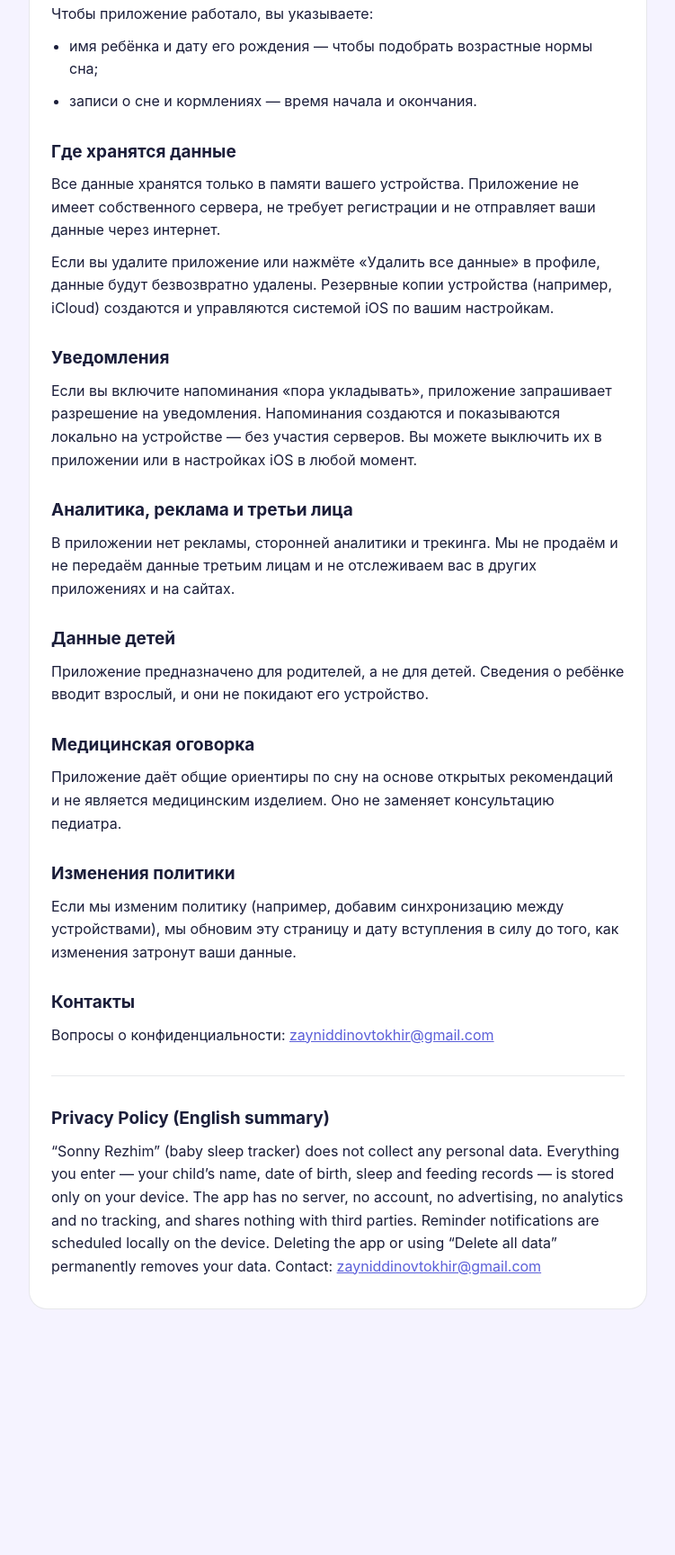
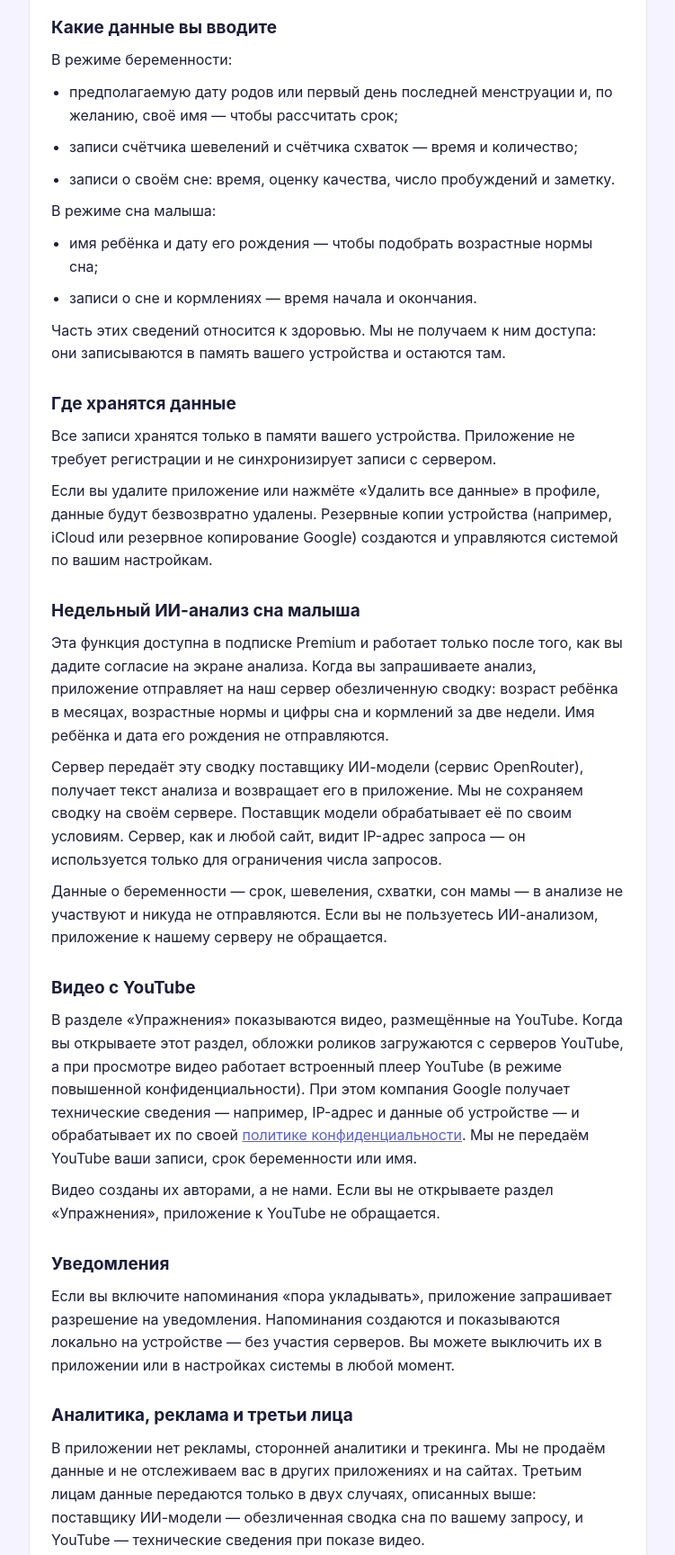
Before and after one commit to Zayn1ddinov/baby-sleep-privacy, a plain HTML site: page index.html in a window 1280 px wide. Shown: the part 305-2033 px from the top of the page at 90% size, without its empty margins (264-1015 px from the left). Before the commit the page ends 1824 px from the top, so only its background shows below. Drawn offline with Linux system fonts and the light colour scheme.

Commit message:
Политика конфиденциальности: режим беременности, ИИ-анализ, видео с YouTube
Co-Authored-By: Claude Fable 5.2 <noreply@anthropic.com>
Claude-Session: https://claude.ai/code/session_01SD3mD29Xo6qFz8a8j19Vsn

```diff
--- a/index.html
+++ b/index.html
@@ -46,53 +46,102 @@
 <main>
   <div class="card">
     <h1>Политика конфиденциальности</h1>
-    <p class="muted">Приложение «Сонный режим» · действует с 18 октября 2026 г.</p>
+    <p class="muted">Приложение «Сонный режим» · действует с 13 ноября 2026 г.</p>
 
     <div class="summary">
-      <strong>Коротко:</strong> мы не собираем, не храним на серверах и не передаём никаким третьим лицам ваши данные.
-      Всё, что вы вводите в приложение, остаётся только на вашем устройстве.
+      <strong>Коротко:</strong> всё, что вы записываете в приложении, хранится только на вашем устройстве.
+      Мы не требуем регистрации, не показываем рекламу и не продаём данные. С устройства данные уходят
+      в двух случаях: когда вы сами включаете недельный ИИ-анализ сна и когда открываете раздел с видео YouTube.
+      Оба случая описаны ниже.
     </div>
 
     <h2>Какие данные вы вводите</h2>
-    <p>Чтобы приложение работало, вы указываете:</p>
+    <p>В режиме беременности:</p>
+    <ul>
+      <li>предполагаемую дату родов или первый день последней менструации и, по желанию, своё имя — чтобы рассчитать срок;</li>
+      <li>записи счётчика шевелений и счётчика схваток — время и количество;</li>
+      <li>записи о своём сне: время, оценку качества, число пробуждений и заметку.</li>
+    </ul>
+    <p>В режиме сна малыша:</p>
     <ul>
       <li>имя ребёнка и дату его рождения — чтобы подобрать возрастные нормы сна;</li>
       <li>записи о сне и кормлениях — время начала и окончания.</li>
     </ul>
+    <p>
+      Часть этих сведений относится к здоровью. Мы не получаем к ним доступа: они записываются
+      в память вашего устройства и остаются там.
+    </p>
 
     <h2>Где хранятся данные</h2>
     <p>
-      Все данные хранятся только в памяти вашего устройства. Приложение не имеет собственного сервера,
-      не требует регистрации и не отправляет ваши данные через интернет.
+      Все записи хранятся только в памяти вашего устройства. Приложение не требует регистрации
+      и не синхронизирует записи с сервером.
     </p>
     <p>
       Если вы удалите приложение или нажмёте «Удалить все данные» в профиле, данные будут безвозвратно удалены.
-      Резервные копии устройства (например, iCloud) создаются и управляются системой iOS по вашим настройкам.
+      Резервные копии устройства (например, iCloud или резервное копирование Google) создаются и управляются
+      системой по вашим настройкам.
+    </p>
+
+    <h2>Недельный ИИ-анализ сна малыша</h2>
+    <p>
+      Эта функция доступна в подписке Premium и работает только после того, как вы дадите согласие на экране анализа.
+      Когда вы запрашиваете анализ, приложение отправляет на наш сервер обезличенную сводку: возраст ребёнка
+      в месяцах, возрастные нормы и цифры сна и кормлений за две недели. Имя ребёнка и дата его рождения
+      не отправляются.
+    </p>
+    <p>
+      Сервер передаёт эту сводку поставщику ИИ-модели (сервис OpenRouter), получает текст анализа и возвращает
+      его в приложение. Мы не сохраняем сводку на своём сервере. Поставщик модели обрабатывает её по своим
+      условиям. Сервер, как и любой сайт, видит IP-адрес запроса — он используется только для ограничения
+      числа запросов.
+    </p>
+    <p>
+      Данные о беременности — срок, шевеления, схватки, сон мамы — в анализе не участвуют и никуда не отправляются.
+      Если вы не пользуетесь ИИ-анализом, приложение к нашему серверу не обращается.
+    </p>
+
+    <h2>Видео с YouTube</h2>
+    <p>
+      В разделе «Упражнения» показываются видео, размещённые на YouTube. Когда вы открываете этот раздел,
+      обложки роликов загружаются с серверов YouTube, а при просмотре видео работает встроенный плеер YouTube
+      (в режиме повышенной конфиденциальности). При этом компания Google получает технические сведения —
+      например, IP-адрес и данные об устройстве — и обрабатывает их по своей
+      <a href="https://policies.google.com/privacy">политике конфиденциальности</a>.
+      Мы не передаём YouTube ваши записи, срок беременности или имя.
+    </p>
+    <p>
+      Видео созданы их авторами, а не нами. Если вы не открываете раздел «Упражнения», приложение
+      к YouTube не обращается.
     </p>
 
     <h2>Уведомления</h2>
     <p>
       Если вы включите напоминания «пора укладывать», приложение запрашивает разрешение на уведомления.
       Напоминания создаются и показываются локально на устройстве — без участия серверов.
-      Вы можете выключить их в приложении или в настройках iOS в любой момент.
+      Вы можете выключить их в приложении или в настройках системы в любой момент.
     </p>
 
     <h2>Аналитика, реклама и третьи лица</h2>
     <p>
-      В приложении нет рекламы, сторонней аналитики и трекинга. Мы не продаём и не передаём данные третьим лицам
-      и не отслеживаем вас в других приложениях и на сайтах.
+      В приложении нет рекламы, сторонней аналитики и трекинга. Мы не продаём данные и не отслеживаем вас
+      в других приложениях и на сайтах. Третьим лицам данные передаются только в двух случаях, описанных выше:
+      поставщику ИИ-модели — обезличенная сводка сна по вашему запросу, и YouTube — технические сведения
+      при показе видео.
     </p>
 
     <h2>Данные детей</h2>
     <p>
-      Приложение предназначено для родителей, а не для детей. Сведения о ребёнке вводит взрослый, и они
-      не покидают его устройство.
+      Приложение предназначено для взрослых — будущих мам и родителей, а не для детей. Сведения о ребёнке
+      вводит взрослый.
     </p>
 
     <h2>Медицинская оговорка</h2>
     <p>
-      Приложение даёт общие ориентиры по сну на основе открытых рекомендаций и не является медицинским изделием.
-      Оно не заменяет консультацию педиатра.
+      Приложение даёт общие сведения о беременности и ориентиры по сну на основе открытых рекомендаций
+      и не является медицинским изделием. Счётчики шевелений и схваток — это инструменты для подсчёта,
+      они ничего не диагностируют. Приложение не заменяет консультацию врача. При тревожных симптомах
+      обращайтесь к врачу или вызывайте скорую помощь.
     </p>
 
     <h2>Изменения политики</h2>
@@ -108,11 +157,23 @@
 
     <h2>Privacy Policy (English summary)</h2>
     <p>
-      “Sonny Rezhim” (baby sleep tracker) does not collect any personal data. Everything you enter — your child’s
-      name, date of birth, sleep and feeding records — is stored only on your device. The app has no server,
-      no account, no advertising, no analytics and no tracking, and shares nothing with third parties.
+      “Sonny Rezhim” (pregnancy and baby sleep tracker) stores everything you enter only on your device:
+      due date, kick and contraction records, your own sleep diary, your child’s name, date of birth,
+      sleep and feeding records. There is no account, no advertising, no analytics and no tracking,
+      and we do not sell data.
+    </p>
+    <p>
+      Data leaves the device in two cases only. (1) The optional weekly AI sleep analysis (Premium), after your
+      explicit consent, sends an anonymized baby sleep summary — age in months and sleep and feeding figures,
+      without name or birth date — to our server, which forwards it to an AI model provider (OpenRouter) and
+      returns the result; we do not store the summary. Pregnancy data is never sent. (2) The Exercises section
+      loads video thumbnails and the embedded player from YouTube, so Google receives technical data such as your
+      IP address under its own privacy policy; none of your records are shared with YouTube.
+    </p>
+    <p>
       Reminder notifications are scheduled locally on the device. Deleting the app or using “Delete all data”
-      permanently removes your data. Contact: <a href="mailto:zayniddinovtokhir@gmail.com">zayniddinovtokhir@gmail.com</a>
+      permanently removes your data. The app is not a medical device and does not replace a doctor.
+      Contact: <a href="mailto:zayniddinovtokhir@gmail.com">zayniddinovtokhir@gmail.com</a>
     </p>
   </div>
 </main>
```
